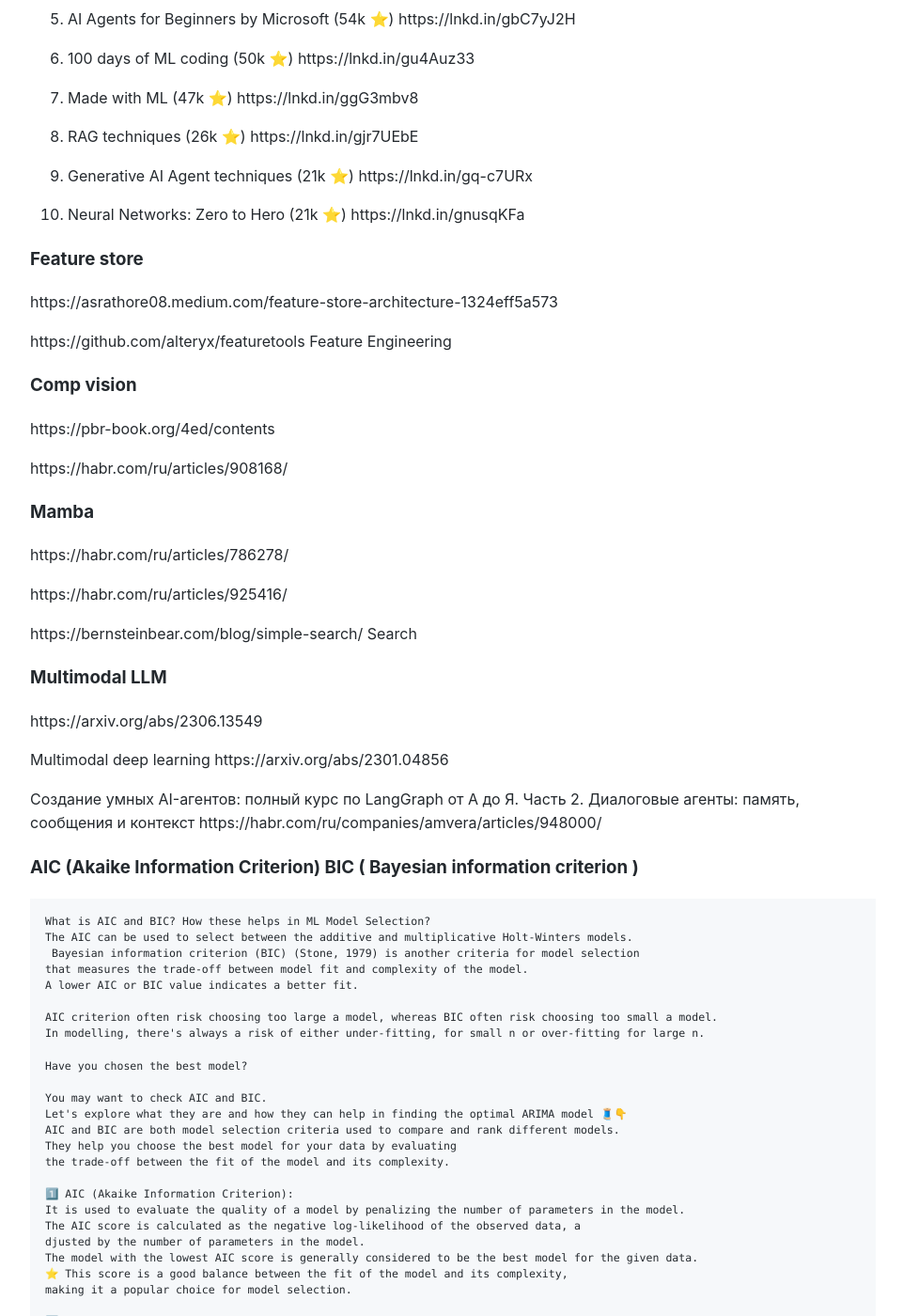
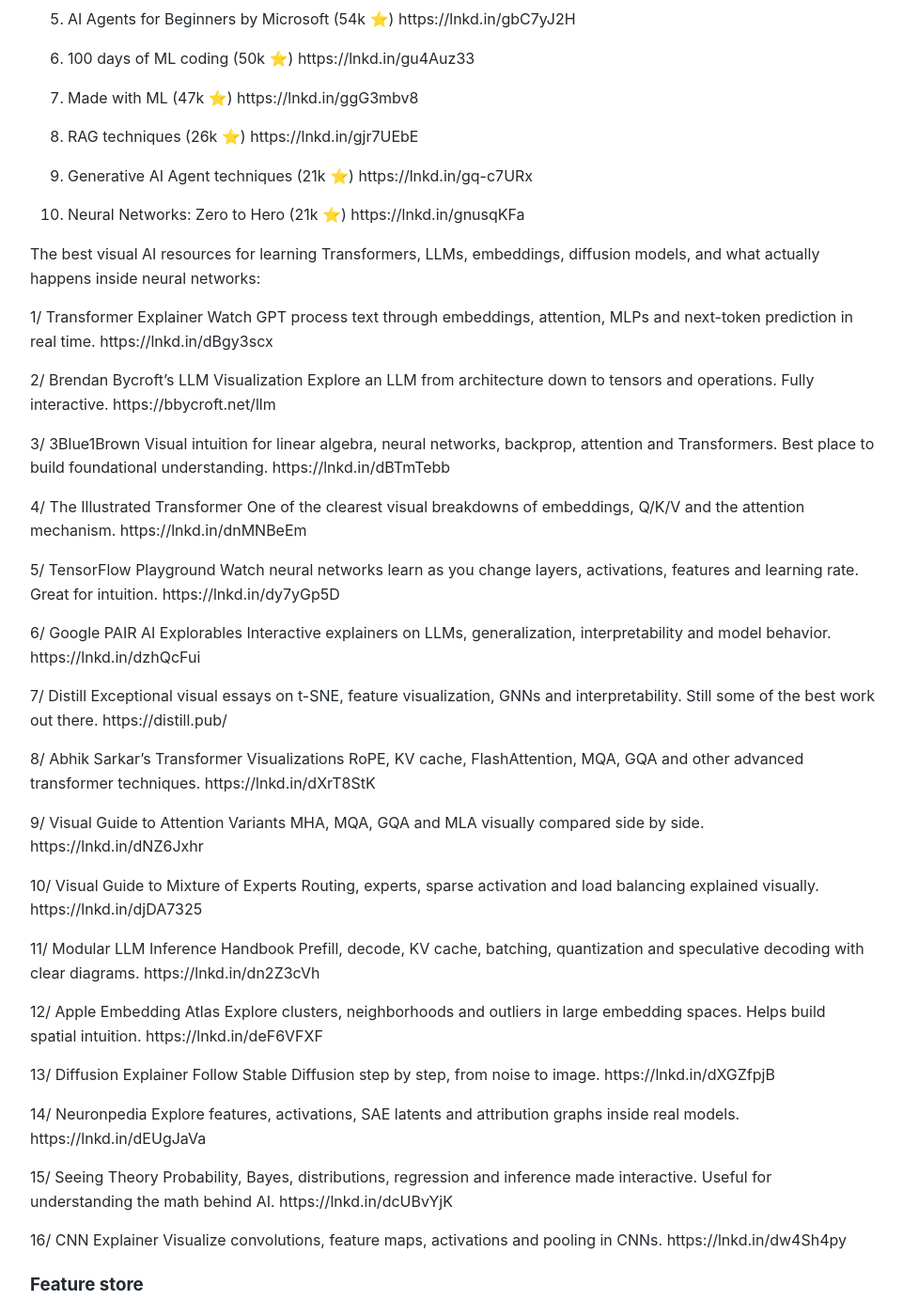
Before and after one commit to Michael-Lubinsky/michael-lubinsky.github.com, a Jekyll site: the page built from ml/mamba.md, in a window 1280 px wide and 1400 px high, scrolled down 13752 px. Shown: the whole window at 94% size, without its empty margins (158-1119 px from the left). Built offline with Jekyll 4.4.1, drawn with Linux system fonts in a browser that asks for light colours; our own code applies the rules of GitHub Pages for plain Markdown files.

Commit message:
Update mamba.md

```diff
--- a/ml/mamba.md
+++ b/ml/mamba.md
@@ -607,6 +607,72 @@
 10. Neural Networks: Zero to Hero (21k ⭐)
 https://lnkd.in/gnusqKFa
 
+
+The best visual AI resources for learning Transformers, LLMs, embeddings, diffusion models, and what actually happens inside neural networks:
+
+1/ Transformer Explainer
+Watch GPT process text through embeddings, attention, MLPs and next-token prediction in real time.
+https://lnkd.in/dBgy3scx
+
+2/ Brendan Bycroft's LLM Visualization
+Explore an LLM from architecture down to tensors and operations. Fully interactive.
+https://bbycroft.net/llm
+
+3/ 3Blue1Brown
+Visual intuition for linear algebra, neural networks, backprop, attention and Transformers. Best place to build foundational understanding.
+https://lnkd.in/dBTmTebb
+
+4/ The Illustrated Transformer
+One of the clearest visual breakdowns of embeddings, Q/K/V and the attention mechanism.
+https://lnkd.in/dnMNBeEm
+
+5/ TensorFlow Playground
+Watch neural networks learn as you change layers, activations, features and learning rate. Great for intuition.
+https://lnkd.in/dy7yGp5D
+
+6/ Google PAIR AI Explorables
+Interactive explainers on LLMs, generalization, interpretability and model behavior.
+https://lnkd.in/dzhQcFui
+
+7/ Distill
+Exceptional visual essays on t-SNE, feature visualization, GNNs and interpretability. Still some of the best work out there.
+https://distill.pub/
+
+8/ Abhik Sarkar's Transformer Visualizations
+RoPE, KV cache, FlashAttention, MQA, GQA and other advanced transformer techniques.
+https://lnkd.in/dXrT8StK
+
+9/ Visual Guide to Attention Variants
+MHA, MQA, GQA and MLA visually compared side by side.
+https://lnkd.in/dNZ6Jxhr
+
+10/ Visual Guide to Mixture of Experts
+Routing, experts, sparse activation and load balancing explained visually.
+https://lnkd.in/djDA7325
+
+11/ Modular LLM Inference Handbook
+Prefill, decode, KV cache, batching, quantization and speculative decoding with clear diagrams.
+https://lnkd.in/dn2Z3cVh
+
+12/ Apple Embedding Atlas
+Explore clusters, neighborhoods and outliers in large embedding spaces. Helps build spatial intuition.
+https://lnkd.in/deF6VFXF
+
+13/ Diffusion Explainer
+Follow Stable Diffusion step by step, from noise to image.
+https://lnkd.in/dXGZfpjB
+
+14/ Neuronpedia
+Explore features, activations, SAE latents and attribution graphs inside real models.
+https://lnkd.in/dEUgJaVa
+
+15/ Seeing Theory
+Probability, Bayes, distributions, regression and inference made interactive. Useful for understanding the math behind AI.
+https://lnkd.in/dcUBvYjK
+
+16/ CNN Explainer
+Visualize convolutions, feature maps, activations and pooling in CNNs.
+https://lnkd.in/dw4Sh4py
 ### Feature store
 https://asrathore08.medium.com/feature-store-architecture-1324eff5a573
 
```
